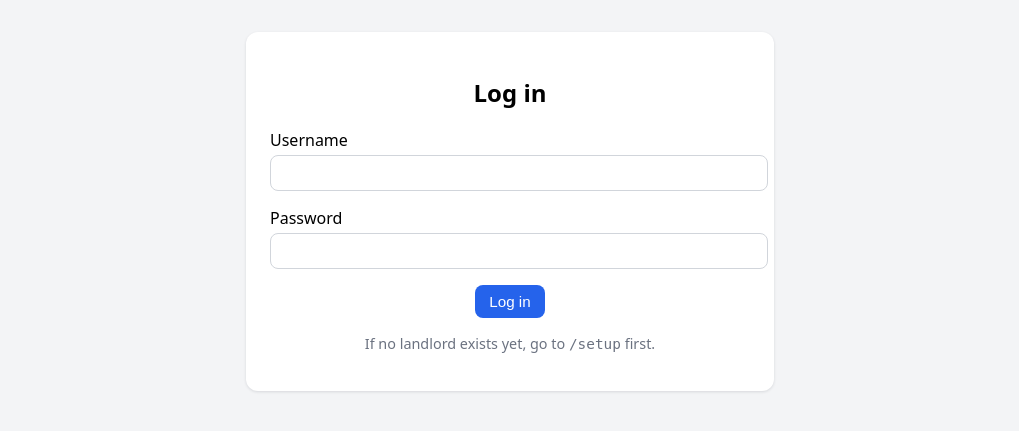
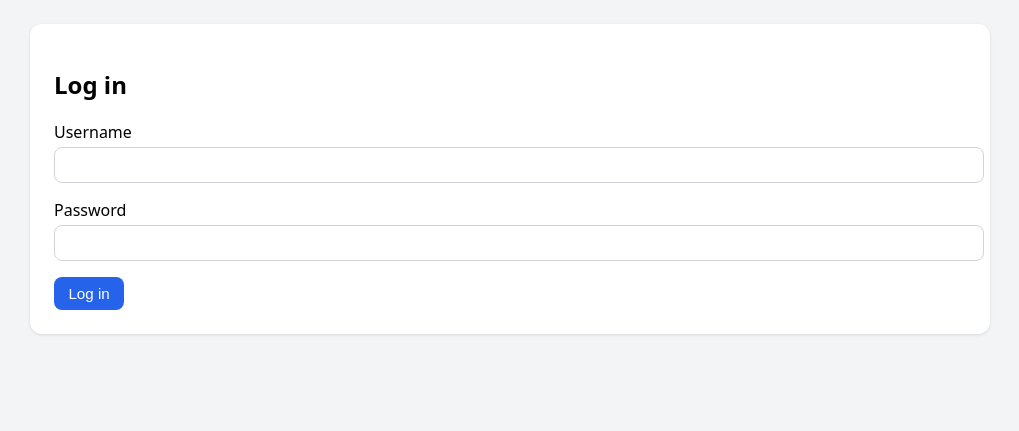
Before and after one commit to MrCakeguy123/tenant-landlord-app, a Flask app: page /login in a window 1280 px wide. Shown: the part 44-475 px from the top of the page, without its empty margins (130-1149 px from the left). Run offline with Flask 3, Linux system fonts and the light colour scheme.

Commit message:
Update login form action and remove hint text

```diff
--- a/templates/login.html
+++ b/templates/login.html
@@ -1,8 +1,8 @@
 {% extends "base.html" %}
 {% block content %}
-  <section class="card center">
+  <section class="card">
     <h1>Log in</h1>
-    <form method="post" class="form">
+    <form method="post" action="{{ url_for('login') }}" class="form">
       <label>
         Username
         <input type="text" name="username" required>
@@ -13,8 +13,5 @@
       </label>
       <button class="button primary" type="submit">Log in</button>
     </form>
-    <p class="hint">
-      If no landlord exists yet, go to <code>/setup</code> first.
-    </p>
   </section>
 {% endblock %}
```
